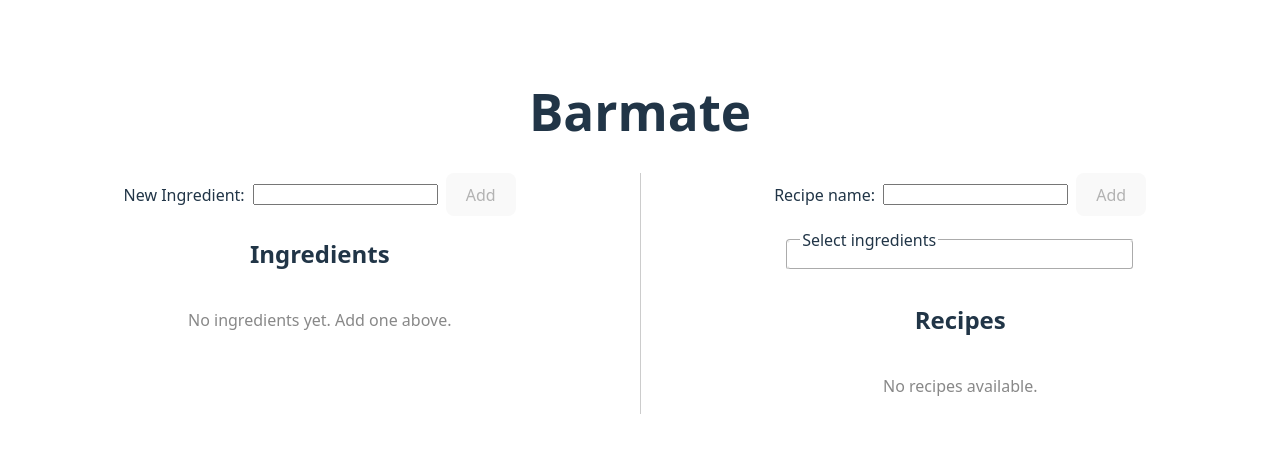
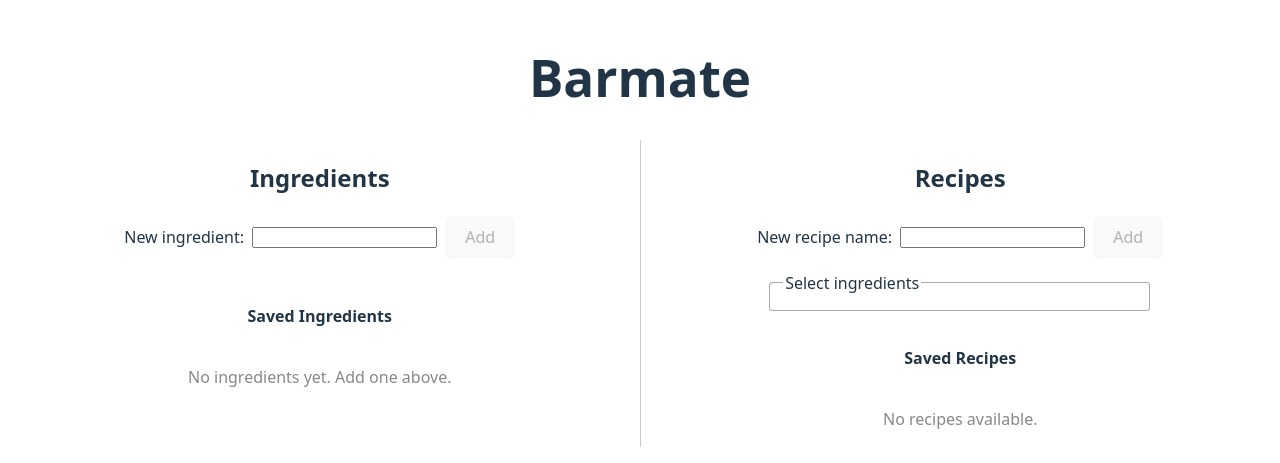
Before and after one commit to ericomoura/barmate, a React app in the folder frontend/: page / in a window 1280 px wide. Shown: the part 169-632 px from the top of the page. Built offline with nearby package versions, Linux system fonts and the light colour scheme; the HTML template or start-up script is replaced by a standard one.

Commit message:
Reorganized headers

```diff
--- a/frontend/src/App.tsx
+++ b/frontend/src/App.tsx
@@ -54,6 +54,7 @@ function App() {
       <main>
         <div style={{ display: 'flex', width: '100vw' }}>
           <section style={{ display: 'flex', flex: '1', flexDirection: 'column', alignItems: 'center' }}>
+            <h2 id="ingredients-heading">Ingredients</h2>
             <IngredientForm onAdd={addIngredient} />
             <IngredientList items={ingredients} onDelete={deleteIngredient} onEdit={editIngredient} />
           </section>
@@ -61,6 +62,7 @@ function App() {
           <div style={{ borderLeft: '1px solid #ccc' }} />
 
           <section style={{ display: 'flex', flex: '1', flexDirection: 'column', alignItems: 'center' }}>
+            <h2 id="recipes-heading">Recipes</h2>
             <RecipeForm ingredients={ingredients} onAdd={({ name, items }) => addRecipe(name, items)} />
             <RecipeList items={recipes} ingredients={ingredients} onDelete={deleteRecipe} onEdit={editRecipe} />
           </section>
--- a/frontend/src/components/IngredientForm.tsx
+++ b/frontend/src/components/IngredientForm.tsx
@@ -22,9 +22,9 @@ export function IngredientForm({
     const canSubmit = name.trim().length > 0;
 
     return (
-        <form onSubmit={handleSubmit}>
+        <form onSubmit={handleSubmit} style={{ marginBottom: 24}}>
             <div style={{ display: 'flex', alignItems: 'center', gap: 8 }}>
-                <label>New Ingredient: </label>
+                <label>New ingredient: </label>
                 <input
                     id="ingredient-name"
                     type="text"
--- a/frontend/src/components/IngredientList.tsx
+++ b/frontend/src/components/IngredientList.tsx
@@ -12,7 +12,7 @@ export function IngredientList({ items, onDelete, onEdit }: IngredientListProps)
 
   return (
     <section style={{ width: '100%', display: 'flex', flexDirection: 'column', alignItems: 'center' }}>
-      <h2 id="ingredients-heading">Ingredients</h2>
+      <h4 id="saved-ingredients-heading">Saved Ingredients</h4>
 
       {sorted.length === 0 ? (
         <p style={{ color: '#888' }}>No ingredients yet. Add one above.</p>
--- a/frontend/src/components/RecipeForm.tsx
+++ b/frontend/src/components/RecipeForm.tsx
@@ -36,7 +36,7 @@ export function RecipeForm({ ingredients, onAdd }: RecipeFormProps) {
   return (
     <form onSubmit={handleSubmit}>
       <div style={{ display: 'flex', alignItems: 'center', gap: 8,  justifyContent: 'center' }}>
-        <label>Recipe name:</label>
+        <label>New recipe name:</label>
         <input
           id="recipe-name"
           type="text"
--- a/frontend/src/components/RecipeList.tsx
+++ b/frontend/src/components/RecipeList.tsx
@@ -15,7 +15,7 @@ export function RecipeList({ items, ingredients, onDelete, onEdit }: RecipeListP
 
   return (
     <section style={{ width: '100%', display: 'flex', flexDirection: 'column', alignItems: 'center' }}>
-      <h2 id="recipes-heading">Recipes</h2>
+      <h4 id="saved-recipes-heading">Saved Recipes</h4>
 
       {sortedRecipes.length === 0 ? (
         <p style={{ color: '#888' }}>No recipes available.</p>
```
